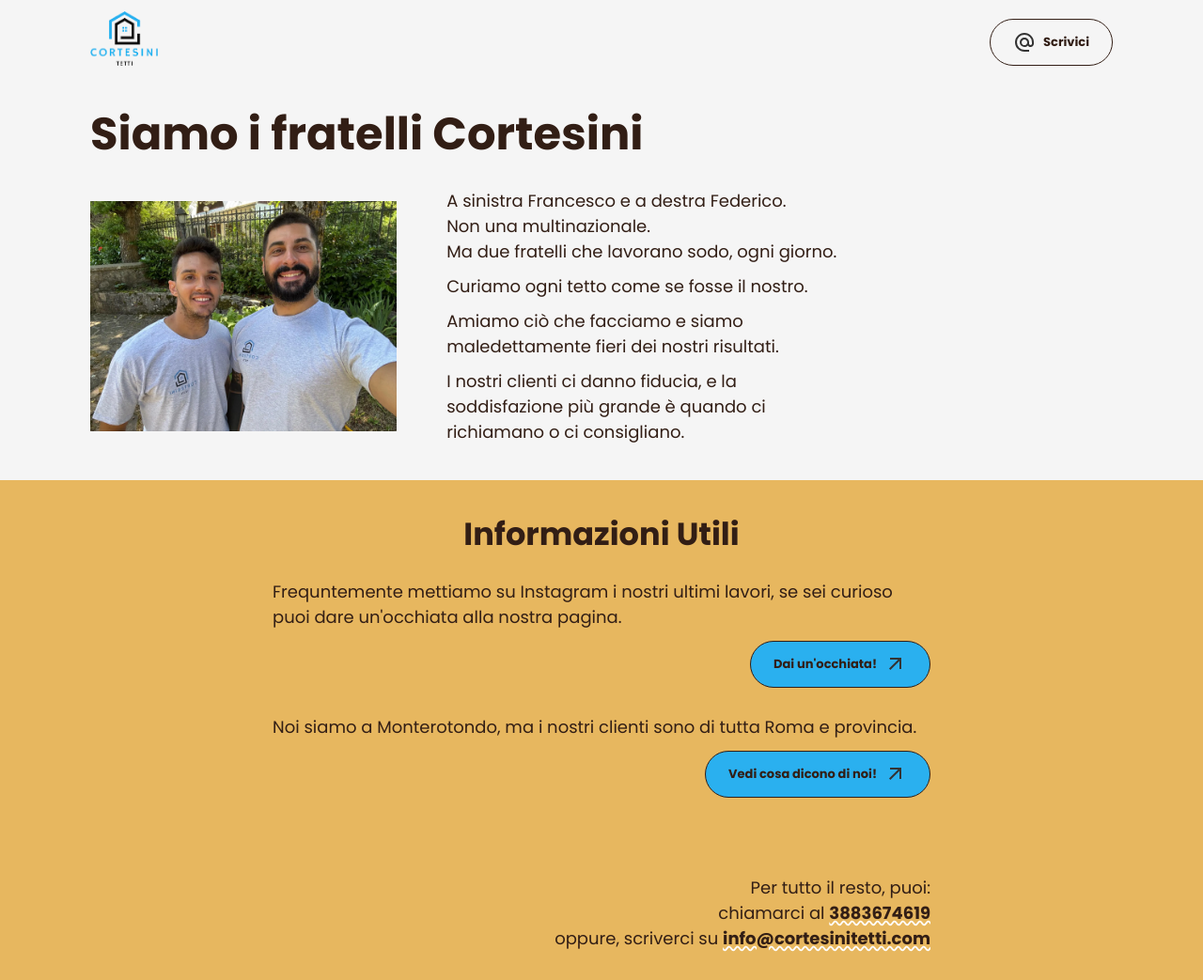
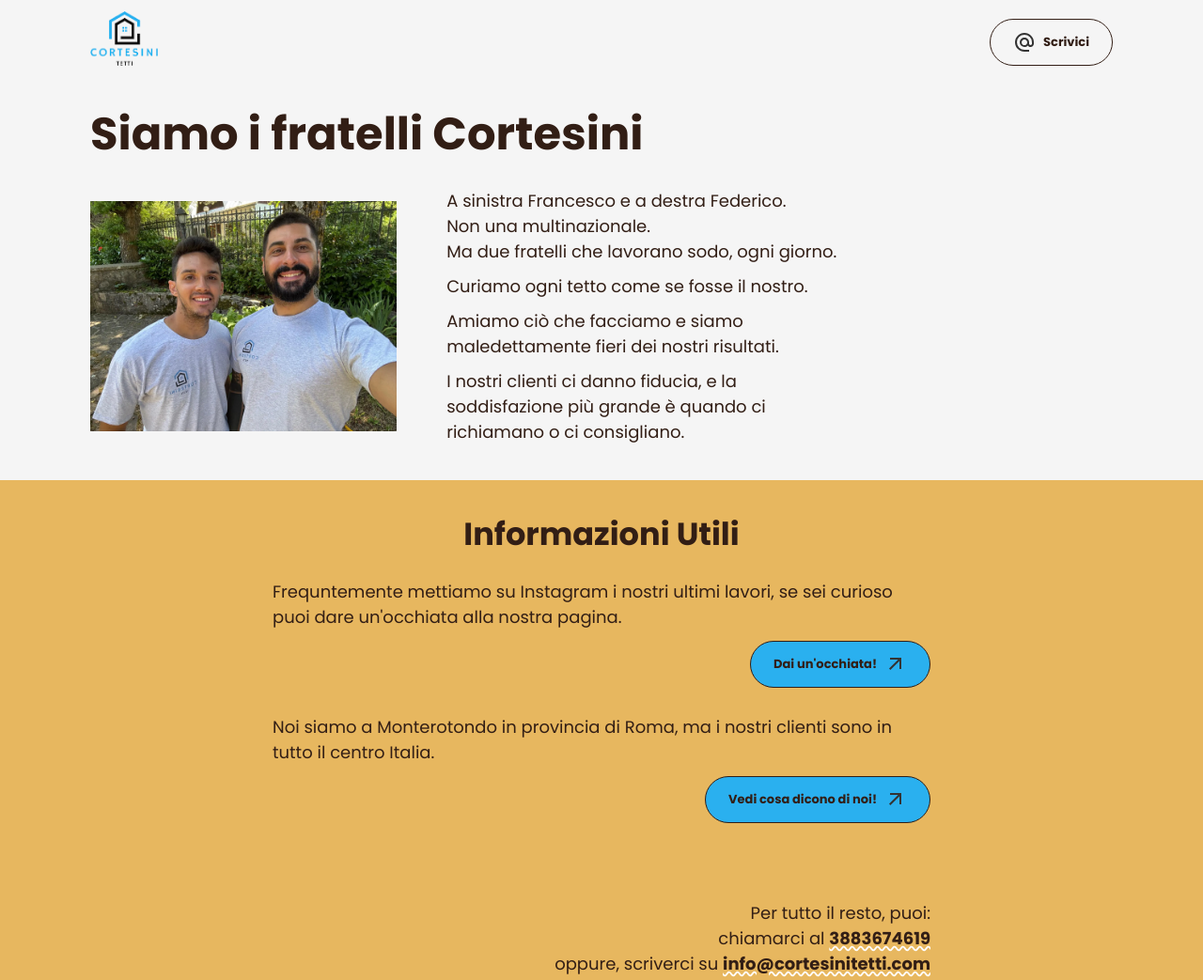
Before and after one commit to Thunderbird93/cortesinitetti, a plain HTML site: page chisiamo.html in a window 1280 px wide. Shown: the top 1043 px of the page at 94% size. Drawn offline with Linux system fonts and the light colour scheme; files whose address does not match are found by name.

Commit message:
chisiamo

```diff
--- a/chisiamo.html
+++ b/chisiamo.html
@@ -80,8 +80,8 @@
             </li>
             <li>
               <p>
-                Noi siamo a Monterotondo, ma i nostri clienti sono di tutta Roma
-                e provincia.
+                Noi siamo a Monterotondo in provincia di Roma, ma i nostri
+                clienti sono in tutto il centro Italia.
               </p>
               <a
                 href="https://maps.app.goo.gl/C6tKjqeT24iw4j2n8"
```
